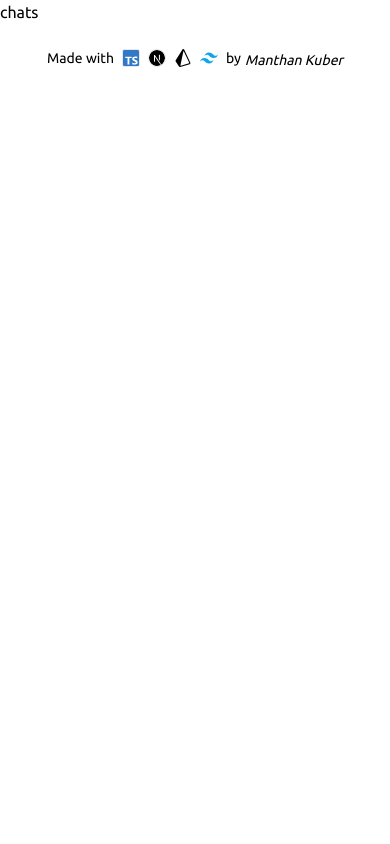
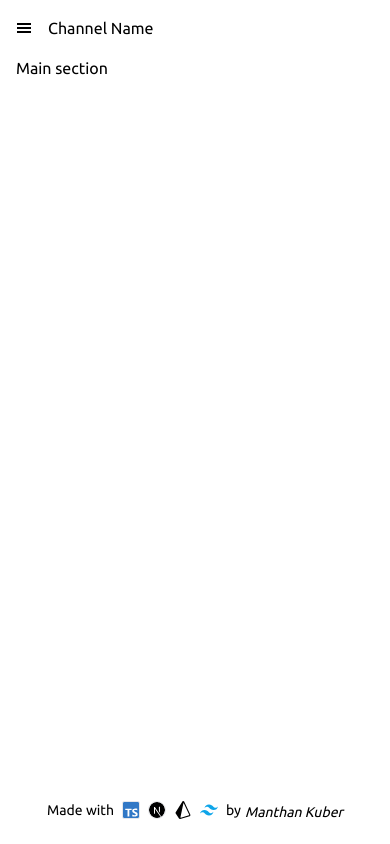
Before and after one commit to Manthan-Kuber/ChatVerse, a Next.js app: page /chats in a window 390 px wide. Built offline with nearby package versions, Linux system fonts and the light colour scheme; no server answers; sample sign-in values are in the browser's storage.

Commit message:
feat: add responsive chats menu

```diff
--- a/src/animations/animations.ts
+++ b/src/animations/animations.ts
@@ -15,6 +15,18 @@ export const fadeInUp = {
   },
 };
 
+export const fadeInOut = {
+  initial: { opacity: 0 },
+  animate: {
+    opacity: 1,
+    transition: {
+      duration: 0.2,
+      ease: easing,
+    },
+  },
+  exit: { opacity: 0 },
+};
+
 export const stagger = {
   animate: {
     transition: {
--- a/src/components/Header.tsx
+++ b/src/components/Header.tsx
@@ -44,7 +44,6 @@ const Header = () => {
       <div className="flex items-center ">
         {/* Logout button to be added here */}
         {/* If you need to redirect to another page but you want to avoid a page reload, you can try: const data = await signOut({redirect: false, callbackUrl: "/foo"}) where data.url is the validated URL you can redirect the user to without any flicker by using Next.js's useRouter().push(data.url) */}
-        {/* TODO Dropdown menu if needed */}
         {/* TODO Styling for name */}
         {session && session.user?.name}
         {/* TODO Change Logout Button Styles */}
--- a/src/pages/chats.tsx
+++ b/src/pages/chats.tsx
@@ -1,18 +1,72 @@
-import { Head } from "next/document";
-import { ReactElement } from "react";
+import { ReactElement, useState } from "react";
 import Footer from "../components/Footer";
-import { NextPageWithLayout } from "./_app";
+import { GiHamburgerMenu } from "react-icons/gi";
+import useWindowSize from "../hooks/useWindowSize";
+import { AnimatePresence, motion } from "framer-motion";
+import { IoMdClose } from "react-icons/io";
+import { fadeInOut } from "../animations/animations";
 
 const chats = () => {
-  return <main>chats</main>; //TODO main and a section
+  const { width: screenWidth } = useWindowSize();
+  const [isOpen, setIsOpen] = useState(false);
+  const MenuIcon = motion(isOpen ? IoMdClose : GiHamburgerMenu);
+  const wByN = (n: number) => screenWidth && screenWidth * n;
+  return (
+    <div>
+      {screenWidth && screenWidth < 640 && (
+        <div className="grid grid-cols-[auto_1fr] items-center gap-x-4 p-4 ">
+          <div>
+            <MenuIcon onClick={() => setIsOpen((prev) => !prev)} />
+          </div>
+          <h2>Channel Name</h2>
+        </div>
+      )}
+      <div className="sm:grid sm:grid-cols-[1fr_2fr]">
+        {screenWidth && screenWidth >= 640 ? (
+          <section className="px-4">Chat Channels</section>
+        ) : (
+          <AnimatePresence>
+            {isOpen && (
+              <motion.div
+                key="sidebar"
+                variants={fadeInOut}
+                initial="initial"
+                animate="animate" //TODO Stagger children
+                exit="exit"
+                className="fixed z-10 min-h-screen w-full bg-white/10   backdrop-blur-sm"
+              >
+                <motion.section
+                  initial={{ x: -wByN(2 / 3)! }}
+                  animate={{
+                    x: 0,
+                    transition: {
+                      duration: 0.2,
+                      ease: "linear",
+                    },
+                  }}
+                  exit={{ x: -wByN(2 / 3)! }}
+                  className="min-h-screen w-2/3 bg-black px-4 "
+                >
+                  Chat Channels
+                </motion.section>
+              </motion.div>
+            )}
+          </AnimatePresence>
+        )}
+        <main className="px-4">Main section</main>
+      </div>
+    </div>
+  );
 };
 export default chats;
 
 chats.getLayout = function getLayout(page: ReactElement) {
   return (
     <>
-      <div>{page}</div>
-      <Footer />
+      <div className="grid min-h-screen grid-rows-[1fr_auto] ">
+        {page}
+        <Footer />
+      </div>
     </>
   );
 };
--- a/src/pages/index.tsx
+++ b/src/pages/index.tsx
@@ -7,7 +7,7 @@ import { BsGithub } from "react-icons/bs";
 import { AiOutlineRight } from "react-icons/ai";
 import ChatVerseText from "../components/ChatVerseText";
 import { motion } from "framer-motion";
-import { fadeInUp, stagger } from "../animations/animations";
+import { fadeInOut, fadeInUp, stagger } from "../animations/animations";
 
 const Home: NextPage = () => {
   // const { data: session } = useSession();
@@ -25,9 +25,10 @@ const Home: NextPage = () => {
       <motion.section
         className="centered-section"
         key="main_section" //Required for exit animation
-        initial={{ opacity: 0 }}
-        animate={{ opacity: 1 }}
-        exit={{ opacity: 0 }}
+        variants={fadeInOut}
+        initial="initial"
+        animate="animate"
+        exit="exit"
       >
         <Image
           src="/undraw_group_chat_re_frmo.svg"
```
